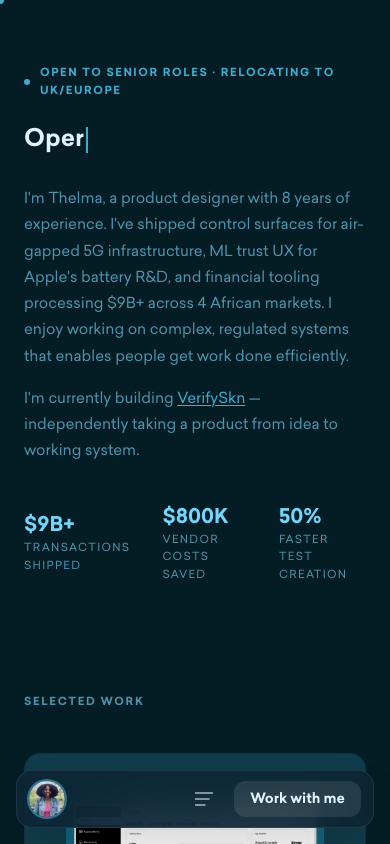
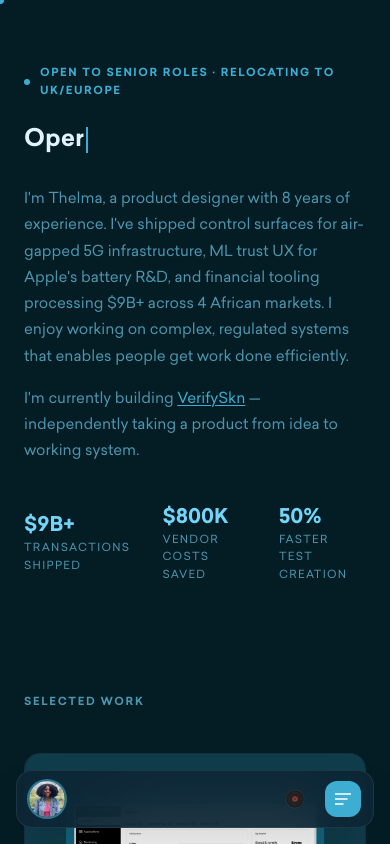
Before and after one commit to dikethelmak/portfolio-website, a Next.js app: page / in a window 390 px wide. Shown: the top 844 px of the page. Built offline with nearby package versions, Linux system fonts and the light colour scheme.

Commit message:
Mobile nav: accent hamburger, vinyl moved to end, work with me as header in popup

```diff
--- a/src/components/Navigation.tsx
+++ b/src/components/Navigation.tsx
@@ -374,25 +374,39 @@ export default function Navigation() {
         {/* Spacer */}
         <div className="flex-1" />
 
+        {/* Vinyl / Music */}
+        <button
+          onClick={togglePlay}
+          className={`w-9 h-9 rounded-full flex items-center justify-center transition-all duration-200 ${
+            playing ? 'bg-white/15' : 'hover:bg-white/10'
+          }`}
+          aria-label="Now playing"
+        >
+          <motion.svg
+            width="20" height="20" viewBox="0 0 20 20" fill="none"
+            animate={{ rotate: playing ? 360 : 0 }}
+            transition={playing ? { repeat: Infinity, duration: 3, ease: 'linear' } : { duration: 0.3 }}
+          >
+            <circle cx="10" cy="10" r="9" fill="#1a1a1a" stroke="rgba(255,255,255,0.15)" strokeWidth="0.5"/>
+            <circle cx="10" cy="10" r="7" stroke="rgba(255,255,255,0.06)" strokeWidth="1"/>
+            <circle cx="10" cy="10" r="5.5" stroke="rgba(255,255,255,0.06)" strokeWidth="1"/>
+            <circle cx="10" cy="10" r="4" stroke="rgba(255,255,255,0.06)" strokeWidth="1"/>
+            <circle cx="10" cy="10" r="2.8" fill="#8B3A3A"/>
+            <circle cx="10" cy="10" r="0.8" fill="#1a1a1a"/>
+          </motion.svg>
+        </button>
+
         {/* Hamburger */}
         <button
-          onClick={() => setMobileOpen(true)}
-          className="w-9 h-9 rounded-xl flex items-center justify-center text-text/70 hover:text-text hover:bg-white/10 transition-all duration-150"
+          onClick={() => setMobileOpen(o => !o)}
+          className="w-9 h-9 rounded-xl flex items-center justify-center bg-accent hover:bg-accent/80 transition-all duration-150"
           aria-label="Open menu"
         >
-          <svg width="18" height="14" viewBox="0 0 18 14" fill="none">
-            <line x1="0" y1="1" x2="18" y2="1" stroke="currentColor" strokeWidth="1.5" strokeLinecap="round"/>
-            <line x1="0" y1="7" x2="14" y2="7" stroke="currentColor" strokeWidth="1.5" strokeLinecap="round"/>
-            <line x1="0" y1="13" x2="10" y2="13" stroke="currentColor" strokeWidth="1.5" strokeLinecap="round"/>
+          <svg width="16" height="12" viewBox="0 0 16 12" fill="none">
+            <line x1="0" y1="1" x2="16" y2="1" stroke="white" strokeWidth="1.5" strokeLinecap="round"/>
+            <line x1="0" y1="6" x2="12" y2="6" stroke="white" strokeWidth="1.5" strokeLinecap="round"/>
+            <line x1="0" y1="11" x2="8" y2="11" stroke="white" strokeWidth="1.5" strokeLinecap="round"/>
           </svg>
-        </button>
-
-        {/* Work with me */}
-        <button
-          onClick={copyEmail}
-          className="px-4 py-2 rounded-xl text-sm font-[SailecBold] bg-white/10 hover:bg-white/15 text-text transition-all duration-150"
-        >
-          {emailCopied ? 'Copied!' : 'Work with me'}
         </button>
       </div>
 
@@ -424,7 +438,7 @@ export default function Navigation() {
               }}
             >
               {/* Nav links */}
-              <div className="px-2 pb-3">
+              <div className="px-2 pt-2 pb-2">
                 {[
                   { href: '/', label: 'Home' },
                   { href: '/about', label: 'About' },
@@ -434,7 +448,7 @@ export default function Navigation() {
                     key={href}
                     href={href}
                     onClick={() => setMobileOpen(false)}
-                    className={`flex items-center px-3 py-2.5 rounded-lg text-[15px] transition-colors ${
+                    className={`flex items-center px-3 py-2 rounded-lg text-[14px] transition-colors ${
                       pathname === href
                         ? 'text-accent bg-white/[0.06]'
                         : 'text-text/80 hover:text-text hover:bg-white/[0.04]'
@@ -444,14 +458,14 @@ export default function Navigation() {
                   </Link>
                 ))}
 
-                <div className="h-px bg-white/[0.06] mx-3 my-2" />
+                <div className="h-px bg-white/[0.06] mx-3 my-1.5" />
 
                 {caseStudies.map(({ href, label }) => (
                   <Link
                     key={href}
                     href={href}
                     onClick={() => setMobileOpen(false)}
-                    className={`flex items-center px-3 py-2.5 rounded-lg text-[15px] transition-colors ${
+                    className={`flex items-center px-3 py-2 rounded-lg text-[14px] transition-colors ${
                       pathname === href
                         ? 'text-accent bg-white/[0.06]'
                         : 'text-text/60 hover:text-text hover:bg-white/[0.04]'
@@ -461,7 +475,11 @@ export default function Navigation() {
                   </Link>
                 ))}
 
-                <div className="h-px bg-white/[0.06] mx-3 my-2" />
+                <div className="h-px bg-white/[0.06] mx-3 my-1.5" />
+
+                <p className="px-3 pt-1 pb-1.5 text-[10px] uppercase tracking-[0.15em] text-muted/50 font-[SailecBold]">
+                  Work with me
+                </p>
 
                 {workWithMeLinks.map(({ href, label }) => (
                   <a
@@ -470,14 +488,14 @@ export default function Navigation() {
                     target="_blank"
                     rel="noopener noreferrer"
                     onClick={() => setMobileOpen(false)}
-                    className="flex items-center px-3 py-2.5 rounded-lg text-[15px] text-text/60 hover:text-text hover:bg-white/[0.04] transition-colors"
+                    className="flex items-center px-3 py-2 rounded-lg text-[14px] text-text/60 hover:text-text hover:bg-white/[0.04] transition-colors"
                   >
                     {label}
                   </a>
                 ))}
                 <button
                   onClick={() => { copyEmail(); setMobileOpen(false) }}
-                  className="flex items-center w-full px-3 py-2.5 rounded-lg text-[15px] text-text/60 hover:text-text hover:bg-white/[0.04] transition-colors"
+                  className="flex items-center w-full px-3 py-2 rounded-lg text-[14px] text-text/60 hover:text-text hover:bg-white/[0.04] transition-colors"
                 >
                   {emailCopied ? 'Copied!' : 'Email'}
                 </button>
```
